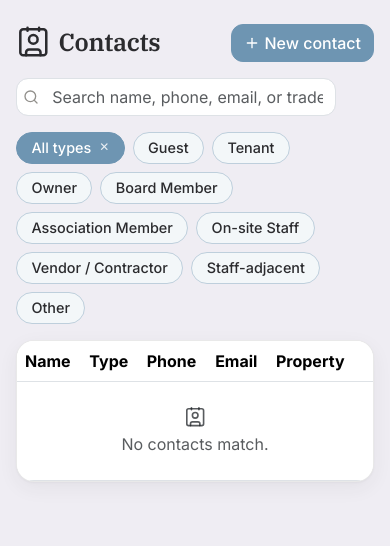
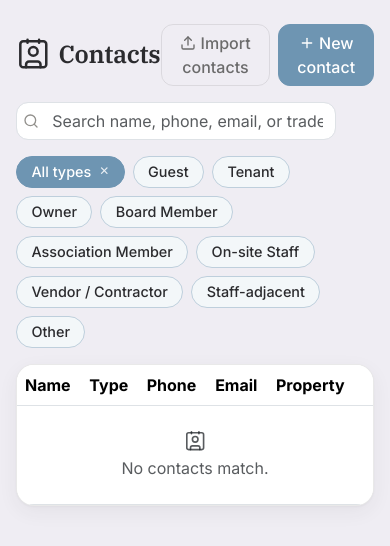
Before and after one commit to operations950/propermanagement, a Django app: page /contacts/ in a window 390 px wide. Shown: the part 60-606 px from the top of the page. Run offline with Django 5.2, Linux system fonts and the light colour scheme; the visitor is signed in with stand-in values (Sample User, id 1); data that the repository does not hold is empty; some libraries are stand-ins or nearby versions.

Commit message:
Add drag-and-drop document import to the Contacts screen
New "Import contacts" button opens a modal where staff can drop or
browse to any document (PDF, image, CSV, Excel, or plain text); Claude
reads it and extracts a list of contacts (core/contact_document_import.py).
Results render as compact rows with a pencil to edit any field inline
and an x to exclude a row — nothing touches the database until "Accept
all," which creates real Contacts directly (no separate review queue,
since the edit/exclude step already is the review), skipping anything
that already matches an existing Contact by phone or email.

Added Contact.Source.DOCUMENT for provenance, and openpyxl to
requirements.txt (already installed locally but never actually
declared, so Excel import would have silently failed on a fresh
Railway deploy).

Co-Authored-By: Claude Sonnet 5 <noreply@anthropic.com>

```diff
--- a/core/models.py
+++ b/core/models.py
@@ -190,6 +190,7 @@ class Contact(models.Model):
         QUO = 'quo', 'Quo'
         GMAIL = 'gmail', 'Gmail'
         YARDI = 'yardi', 'Yardi'
+        DOCUMENT = 'document', 'Document import'
 
     name = models.CharField(max_length=200)
     contact_type = models.CharField(max_length=20, choices=ContactType.choices, default=ContactType.OTHER)
--- a/core/templates/core/contact_list.html
+++ b/core/templates/core/contact_list.html
@@ -14,6 +14,9 @@
             <i data-lucide="copy" class="icon"></i> {{ duplicate_group_count }} possible duplicate{{ duplicate_group_count|pluralize }}
         </a>
         {% endif %}
+        <button type="button" class="btn btn-outline-secondary" data-bs-toggle="modal" data-bs-target="#importContactsModal">
+            <i data-lucide="upload" class="icon"></i> Import contacts
+        </button>
         <a href="{% url 'contact_create' %}" class="btn btn-primary"><i data-lucide="plus" class="icon"></i> New contact</a>
     </div>
 </div>
@@ -71,4 +74,42 @@
     });
 })();
 </script>
+
+<div class="modal fade" id="importContactsModal" tabindex="-1" aria-hidden="true">
+    <div class="modal-dialog modal-lg modal-dialog-scrollable">
+        <div class="modal-content" data-contact-import
+             data-parse-url="{% url 'contact_import_parse' %}" data-commit-url="{% url 'contact_import_commit' %}">
+            {% csrf_token %}
+            <div class="modal-header">
+                <h5 class="modal-title d-flex align-items-center gap-2"><i data-lucide="upload" class="icon"></i> Import contacts</h5>
+                <button type="button" class="btn-close" data-bs-dismiss="modal" aria-label="Close"></button>
+            </div>
+            <div class="modal-body">
+                <div data-import-dropzone class="text-center p-4 rounded" style="border: 2px dashed var(--border-hairline); cursor: pointer;">
+                    <i data-lucide="file-up" class="icon-lg d-block mx-auto mb-2" style="color: var(--ink-muted);"></i>
+                    <div>Drag a document here, or <span style="color: var(--brand-primary); text-decoration: underline;">click to browse</span></div>
+                    <div class="small text-muted mt-1">PDF, image, CSV, Excel, or plain text</div>
+                    <input type="file" data-import-file-input hidden accept=".pdf,.csv,.txt,.xlsx,.xlsm,.png,.jpg,.jpeg,.gif,.webp">
+                </div>
+                <div data-import-loading class="text-center py-4" hidden>
+                    <div class="spinner-border" style="color: var(--brand-primary);" role="status"></div>
+                    <div class="small text-muted mt-2">Reading document…</div>
+                </div>
+                <div data-import-error class="alert alert-danger mt-3" hidden></div>
+                <div data-import-results hidden>
+                    <p class="small text-muted mb-2">
+                        <i data-lucide="pencil" class="icon"></i> to edit a row &middot;
+                        <i data-lucide="x" class="icon"></i> to exclude it
+                    </p>
+                    <div data-import-rows class="border rounded" style="border-color: var(--border-hairline) !important;"></div>
+                </div>
+                <template data-import-type-options>{% for value, label in type_choices %}<option value="{{ value }}">{{ label }}</option>{% endfor %}</template>
+            </div>
+            <div class="modal-footer" data-import-footer hidden>
+                <button type="button" class="btn btn-outline-secondary btn-sm" data-bs-dismiss="modal">Cancel</button>
+                <button type="button" class="btn btn-primary btn-sm" data-import-accept-all>Accept all (<span data-import-count>0</span>)</button>
+            </div>
+        </div>
+    </div>
+</div>
 {% endblock %}
--- a/core/urls.py
+++ b/core/urls.py
@@ -26,6 +26,8 @@ urlpatterns = [
     path('properties/address-lookup/<str:place_id>/', views.property_address_lookup, name='property_address_lookup'),
     path('contacts/', views.contact_list, name='contact_list'),
     path('contacts/new/', views.contact_create, name='contact_create'),
+    path('contacts/import/parse/', views.contact_import_parse, name='contact_import_parse'),
+    path('contacts/import/commit/', views.contact_import_commit, name='contact_import_commit'),
     path('contacts/<int:pk>/edit/', views.contact_edit, name='contact_edit'),
     path('contacts/review/', views.contact_review, name='contact_review'),
     path('contacts/review/clear-all/', views.contact_candidates_clear_all, name='contact_candidates_clear_all'),
--- a/core/views.py
+++ b/core/views.py
@@ -15,7 +15,7 @@ from django.utils import timezone
 from django.utils.dateparse import parse_date, parse_datetime
 from django.utils.http import url_has_allowed_host_and_scheme
 
-from messaging.services import _followup_result_message, _group_followups, _to_e164, fetch_quo_conversation, send_followup_bulk
+from messaging.services import _followup_result_message, _group_followups, _to_dash_format, _to_e164, fetch_quo_conversation, send_followup_bulk
 from tickets.models import (
     Frequency, FollowUpLog, PropertyPackage, PropertyTemplateOverride, TaskPackage, TaskPackageTemplate,
     Ticket, TicketTemplate,
@@ -24,6 +24,7 @@ from tickets.services import applicability
 from tickets.views import OPEN_STATUSES, _parse_quo_timestamp
 
 from . import app_settings, google_calendar, google_login, places, usps
+from .contact_document_import import DocumentImportError, extract_contacts_from_document
 from .duplicates import find_duplicate_groups, merge_all_into
 from .forms import ContactForm, EmailOrUsernameAuthenticationForm, PropertyForm, PropertyTemplateOverrideForm
 from .models import (
@@ -640,6 +641,81 @@ def contact_list(request):
     })
 
 
+@login_required
+def contact_import_parse(request):
+    """Drag-and-drop contact import, step 1: hands the uploaded document to
+    Claude and returns a plain JSON list of extracted contacts — nothing is
+    saved yet. The staff member reviews/edits/excludes rows in the browser;
+    contact_import_commit is what actually creates Contacts, once they
+    click Accept all."""
+    if request.method != 'POST':
+        return redirect('contact_list')
+    upload = request.FILES.get('file')
+    if not upload:
+        return JsonResponse({'success': False, 'error': 'No file received.'}, status=400)
+    try:
+        contacts = extract_contacts_from_document(upload)
+    except DocumentImportError as e:
+        return JsonResponse({'success': False, 'error': str(e)}, status=400)
+    return JsonResponse({'success': True, 'contacts': contacts})
+
+
+@login_required
+def contact_import_commit(request):
+    """Step 2: creates real Contact rows from whatever the staff member
+    left in the preview (after their own edits/exclusions) — no separate
+    review queue, since they've already reviewed it right here. Still
+    skips anything that already matches an existing Contact by phone or
+    email, same dedup every other import path in this app does."""
+    if request.method != 'POST':
+        return redirect('contact_list')
+    try:
+        payload = json.loads(request.body)
+    except (ValueError, TypeError):
+        return JsonResponse({'success': False, 'error': 'Malformed request.'}, status=400)
+
+    rows = payload.get('contacts') or []
+    existing_phones = {_to_e164(p) for p in Contact.objects.exclude(phone='').values_list('phone', flat=True)}
+    existing_phones.discard('')
+    existing_emails = {e.lower() for e in Contact.objects.exclude(email='').values_list('email', flat=True)}
+
+    created = skipped_duplicate = skipped_no_name = 0
+    for row in rows:
+        name = (row.get('name') or '').strip()
+        if not name:
+            skipped_no_name += 1
+            continue
+        phone_raw = (row.get('phone') or '').strip()
+        phone = _to_dash_format(phone_raw) if phone_raw else ''
+        email = (row.get('email') or '').strip()
+        phone_key = _to_e164(phone) if phone else ''
+        if (phone_key and phone_key in existing_phones) or (email and email.lower() in existing_emails):
+            skipped_duplicate += 1
+            continue
+
+        contact_type = row.get('contact_type') or Contact.ContactType.OTHER
+        if contact_type not in Contact.ContactType.values:
+            contact_type = Contact.ContactType.OTHER
+
+        Contact.objects.create(
+            name=name, phone=phone, email=email, contact_type=contact_type,
+            trade=(row.get('trade') or '').strip() if contact_type == Contact.ContactType.VENDOR else '',
+            source=Contact.Source.DOCUMENT,
+        )
+        if phone_key:
+            existing_phones.add(phone_key)
+        if email:
+            existing_emails.add(email.lower())
+        created += 1
+
+    parts = [f'Added {created} contact{"s" if created != 1 else ""}.']
+    if skipped_duplicate:
+        parts.append(f'Skipped {skipped_duplicate} already in Proper Management.')
+    if skipped_no_name:
+        parts.append(f'Skipped {skipped_no_name} with no name.')
+    return JsonResponse({'success': True, 'created': created, 'message': ' '.join(parts)})
+
+
 def _contact_form_context(form, **extra):
     selected_ids = [str(v.pk if hasattr(v, 'pk') else v) for v in (form['properties'].value() or [])]
     trade_value = form['trade'].value() or ''
--- a/requirements.txt
+++ b/requirements.txt
@@ -6,6 +6,7 @@ requests==2.34.2
 anthropic==0.69.0
 google-auth-oauthlib==1.2.2
 google-api-python-client==2.184.0
+openpyxl==3.1.5
 
 # Production deployment (Railway) — see settings.py's DATABASES/MIDDLEWARE
 # and the Procfile. Not used by local dev (SQLite + runserver).
--- /dev/null
+++ b/static/js/contact-import.js
@@ -0,0 +1,220 @@
+/*
+ * Drag-and-drop contact import on the Contacts screen: drop a document,
+ * Claude parses it (core/contact_document_import.py), and the results
+ * render here as compact rows the staff member can edit (pencil) or
+ * exclude (x) before accepting — nothing is saved as a real Contact until
+ * "Accept all" is clicked. No dynamically-inserted bubble-pickers/row-edit
+ * panels here on purpose (those shared modules only init what's on the
+ * page at load time) — this stays self-contained with a plain <select>
+ * for type and event delegation on the rows container, so it works
+ * regardless of how many rows get added after the initial page load.
+ */
+(function () {
+  'use strict';
+
+  function escapeHtml(value) {
+    var div = document.createElement('div');
+    div.textContent = value == null ? '' : String(value);
+    return div.innerHTML;
+  }
+
+  function initContactImport(root) {
+    var parseUrl = root.dataset.parseUrl;
+    var commitUrl = root.dataset.commitUrl;
+    var csrfToken = root.querySelector('[name=csrfmiddlewaretoken]').value;
+    var typeOptionsHtml = root.querySelector('[data-import-type-options]').innerHTML;
+
+    var dropzone = root.querySelector('[data-import-dropzone]');
+    var fileInput = root.querySelector('[data-import-file-input]');
+    var loading = root.querySelector('[data-import-loading]');
+    var errorBox = root.querySelector('[data-import-error]');
+    var resultsBox = root.querySelector('[data-import-results]');
+    var rowsBox = root.querySelector('[data-import-rows]');
+    var footer = root.querySelector('[data-import-footer]');
+    var countEl = root.querySelector('[data-import-count]');
+    var acceptButton = root.querySelector('[data-import-accept-all]');
+
+    var contacts = [];
+    var editingIdx = null;
+
+    function reset() {
+      contacts = [];
+      editingIdx = null;
+      dropzone.hidden = false;
+      loading.hidden = true;
+      errorBox.hidden = true;
+      resultsBox.hidden = true;
+      footer.hidden = true;
+      fileInput.value = '';
+    }
+
+    function showError(message) {
+      loading.hidden = true;
+      dropzone.hidden = false;
+      errorBox.textContent = message;
+      errorBox.hidden = false;
+    }
+
+    function typeLabel(value) {
+      var tmp = document.createElement('select');
+      tmp.innerHTML = typeOptionsHtml;
+      var match = Array.prototype.find.call(tmp.options, function (o) { return o.value === value; });
+      return match ? match.textContent : value;
+    }
+
+    function renderRows() {
+      countEl.textContent = String(contacts.length);
+      if (!contacts.length) {
+        rowsBox.innerHTML = '<div class="text-center text-muted small py-3">No contacts left — drop another document or cancel.</div>';
+        return;
+      }
+      rowsBox.innerHTML = contacts.map(function (c, idx) {
+        if (idx === editingIdx) {
+          return (
+            '<div class="row g-2 align-items-center py-2 px-2' + (idx ? ' border-top' : '') + '" style="border-color: var(--border-hairline) !important;" data-import-row data-idx="' + idx + '">' +
+            '<div class="col-3"><input type="text" class="form-control form-control-sm" data-field="name" value="' + escapeHtml(c.name) + '" placeholder="Name"></div>' +
+            '<div class="col-2"><input type="text" class="form-control form-control-sm" data-field="phone" value="' + escapeHtml(c.phone) + '" placeholder="Phone"></div>' +
+            '<div class="col-3"><input type="email" class="form-control form-control-sm" data-field="email" value="' + escapeHtml(c.email) + '" placeholder="Email"></div>' +
+            '<div class="col-3"><select class="form-select form-select-sm" data-field="contact_type">' + typeOptionsHtml + '</select></div>' +
+            '<div class="col-1 text-end">' +
+            '<button type="button" class="btn btn-link btn-sm p-0 me-1" data-import-toggle title="Done"><i data-lucide="check" class="icon"></i></button>' +
+            '<button type="button" class="btn btn-link btn-sm p-0 text-danger" data-import-remove title="Exclude"><i data-lucide="x" class="icon"></i></button>' +
+            '</div></div>'
+          );
+        }
+        return (
+          '<div class="d-flex align-items-center gap-2 py-2 px-2' + (idx ? ' border-top' : '') + '" style="border-color: var(--border-hairline) !important;" data-import-row data-idx="' + idx + '">' +
+          '<div class="flex-grow-1 text-truncate fw-medium">' + (escapeHtml(c.name) || '<span class="text-muted">(no name)</span>') + '</div>' +
+          '<div class="text-truncate text-muted small" style="width: 120px;">' + (escapeHtml(c.phone) || '—') + '</div>' +
+          '<div class="text-truncate text-muted small" style="width: 170px;">' + (escapeHtml(c.email) || '—') + '</div>' +
+          '<span class="badge bg-light text-dark border flex-shrink-0">' + escapeHtml(typeLabel(c.contact_type)) + '</span>' +
+          '<button type="button" class="btn btn-link btn-sm p-0 flex-shrink-0" data-import-toggle title="Edit"><i data-lucide="pencil" class="icon"></i></button>' +
+          '<button type="button" class="btn btn-link btn-sm p-0 text-danger flex-shrink-0" data-import-remove title="Exclude"><i data-lucide="x" class="icon"></i></button>' +
+          '</div>'
+        );
+      }).join('');
+      if (window.lucide) lucide.createIcons();
+      if (editingIdx !== null) {
+        var select = rowsBox.querySelector('[data-idx="' + editingIdx + '"] [data-field=contact_type]');
+        if (select) select.value = contacts[editingIdx].contact_type;
+      }
+    }
+
+    function parseFile(file) {
+      dropzone.hidden = true;
+      errorBox.hidden = true;
+      loading.hidden = false;
+
+      var formData = new FormData();
+      formData.append('file', file);
+      formData.append('csrfmiddlewaretoken', csrfToken);
+
+      fetch(parseUrl, { method: 'POST', body: formData, headers: { 'X-Requested-With': 'XMLHttpRequest' } })
+        .then(function (resp) { return resp.json().then(function (data) { return { ok: resp.ok, data: data }; }); })
+        .then(function (result) {
+          loading.hidden = true;
+          if (!result.ok || !result.data.success) {
+            showError((result.data && result.data.error) || 'Something went wrong reading that document.');
+            return;
+          }
+          contacts = result.data.contacts.map(function (c) {
+            return {
+              name: c.name || '', phone: c.phone || '', email: c.email || '',
+              contact_type: c.contact_type || 'other', trade: c.trade || '',
+            };
+          });
+          editingIdx = null;
+          resultsBox.hidden = false;
+          footer.hidden = false;
+          renderRows();
+        })
+        .catch(function () {
+          showError('Something went wrong reading that document — please try again.');
+        });
+    }
+
+    dropzone.addEventListener('click', function () { fileInput.click(); });
+    dropzone.addEventListener('dragover', function (e) {
+      e.preventDefault();
+      dropzone.style.background = 'var(--surface-page)';
+    });
+    dropzone.addEventListener('dragleave', function () { dropzone.style.background = ''; });
+    dropzone.addEventListener('drop', function (e) {
+      e.preventDefault();
+      dropzone.style.background = '';
+      var file = e.dataTransfer.files && e.dataTransfer.files[0];
+      if (file) parseFile(file);
+    });
+    fileInput.addEventListener('change', function () {
+      if (fileInput.files[0]) parseFile(fileInput.files[0]);
+    });
+
+    rowsBox.addEventListener('click', function (e) {
+      var rowEl = e.target.closest('[data-import-row]');
+      if (!rowEl) return;
+      var idx = Number(rowEl.dataset.idx);
+
+      if (e.target.closest('[data-import-remove]')) {
+        contacts.splice(idx, 1);
+        if (editingIdx === idx) editingIdx = null;
+        else if (editingIdx !== null && editingIdx > idx) editingIdx -= 1;
+        renderRows();
+        return;
+      }
+      if (e.target.closest('[data-import-toggle]')) {
+        editingIdx = editingIdx === idx ? null : idx;
+        renderRows();
+      }
+    });
+
+    rowsBox.addEventListener('input', function (e) {
+      var rowEl = e.target.closest('[data-import-row]');
+      var field = e.target.dataset.field;
+      if (!rowEl || !field) return;
+      contacts[Number(rowEl.dataset.idx)][field] = e.target.value;
+    });
+    rowsBox.addEventListener('change', function (e) {
+      var rowEl = e.target.closest('[data-import-row]');
+      var field = e.target.dataset.field;
+      if (!rowEl || !field) return;
+      contacts[Number(rowEl.dataset.idx)][field] = e.target.value;
+    });
+
+    acceptButton.addEventListener('click', function () {
+      if (!contacts.length) return;
+      acceptButton.disabled = true;
+      fetch(commitUrl, {
+        method: 'POST',
+        headers: { 'Content-Type': 'application/json', 'X-CSRFToken': csrfToken },
+        body: JSON.stringify({ contacts: contacts }),
+      })
+        .then(function (resp) { return resp.json(); })
+        .then(function (data) {
+          if (data.success) {
+            window.location.reload();
+          } else {
+            acceptButton.disabled = false;
+            showError(data.error || 'Something went wrong saving these contacts.');
+            resultsBox.hidden = false;
+            dropzone.hidden = true;
+          }
+        })
+        .catch(function () {
+          acceptButton.disabled = false;
+          showError('Something went wrong saving these contacts — please try again.');
+        });
+    });
+
+    root.closest('.modal').addEventListener('hidden.bs.modal', reset);
+  }
+
+  function init() {
+    document.querySelectorAll('[data-contact-import]').forEach(initContactImport);
+  }
+
+  if (document.readyState === 'loading') {
+    document.addEventListener('DOMContentLoaded', init);
+  } else {
+    init();
+  }
+})();
--- a/templates/base.html
+++ b/templates/base.html
@@ -217,6 +217,7 @@
     <script src="{% static 'js/inline-edit.js' %}"></script>
     <script src="{% static 'js/phone-format.js' %}"></script>
     <script src="{% static 'js/row-edit.js' %}"></script>
+    <script src="{% static 'js/contact-import.js' %}"></script>
     <script>lucide.createIcons();</script>
 </body>
 </html>
```
Also changed, not shown: core/contact_document_import.py (added, +154 -0 lines), core/migrations/0020_alter_contact_source_and_more.py (added).
